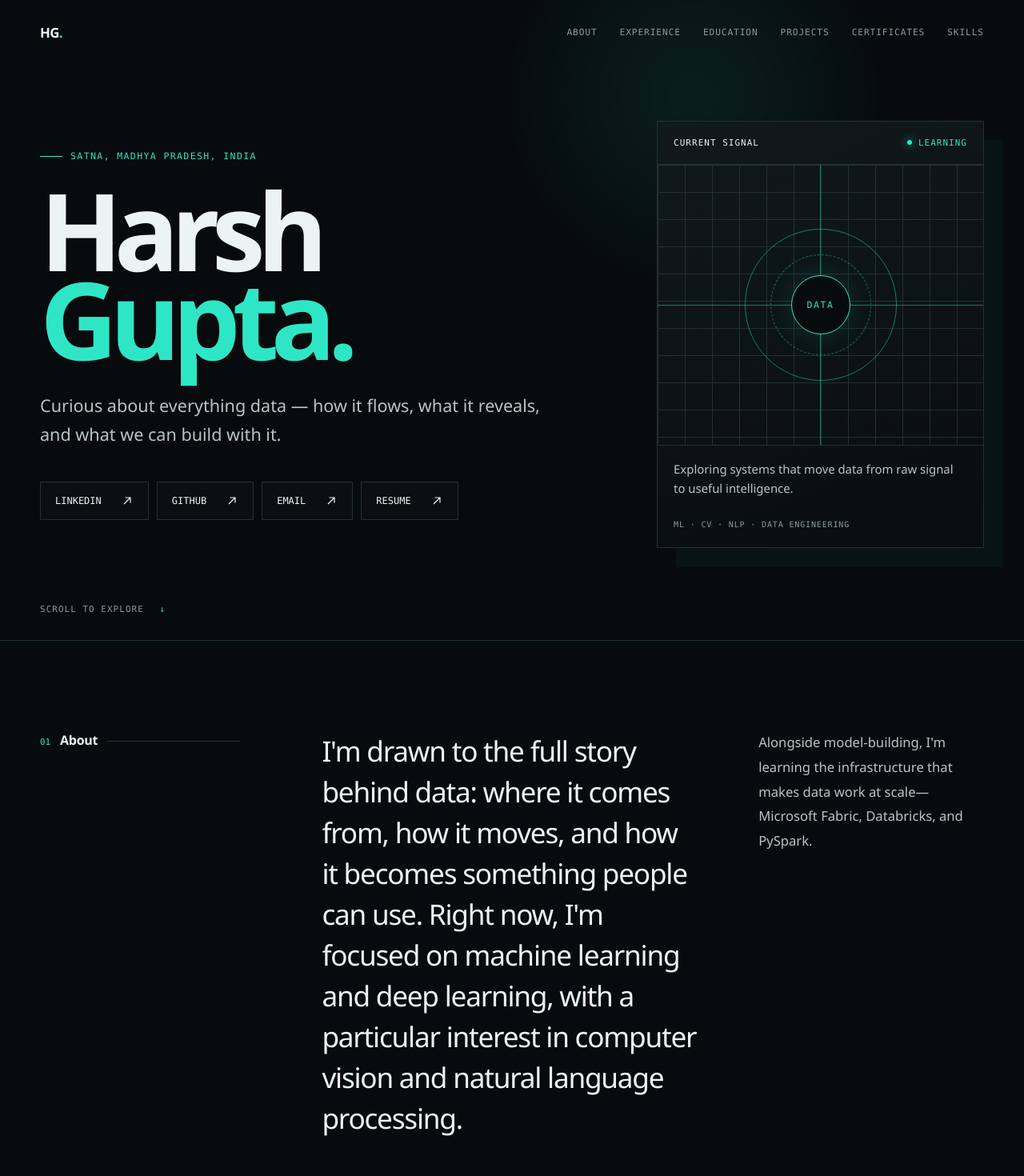
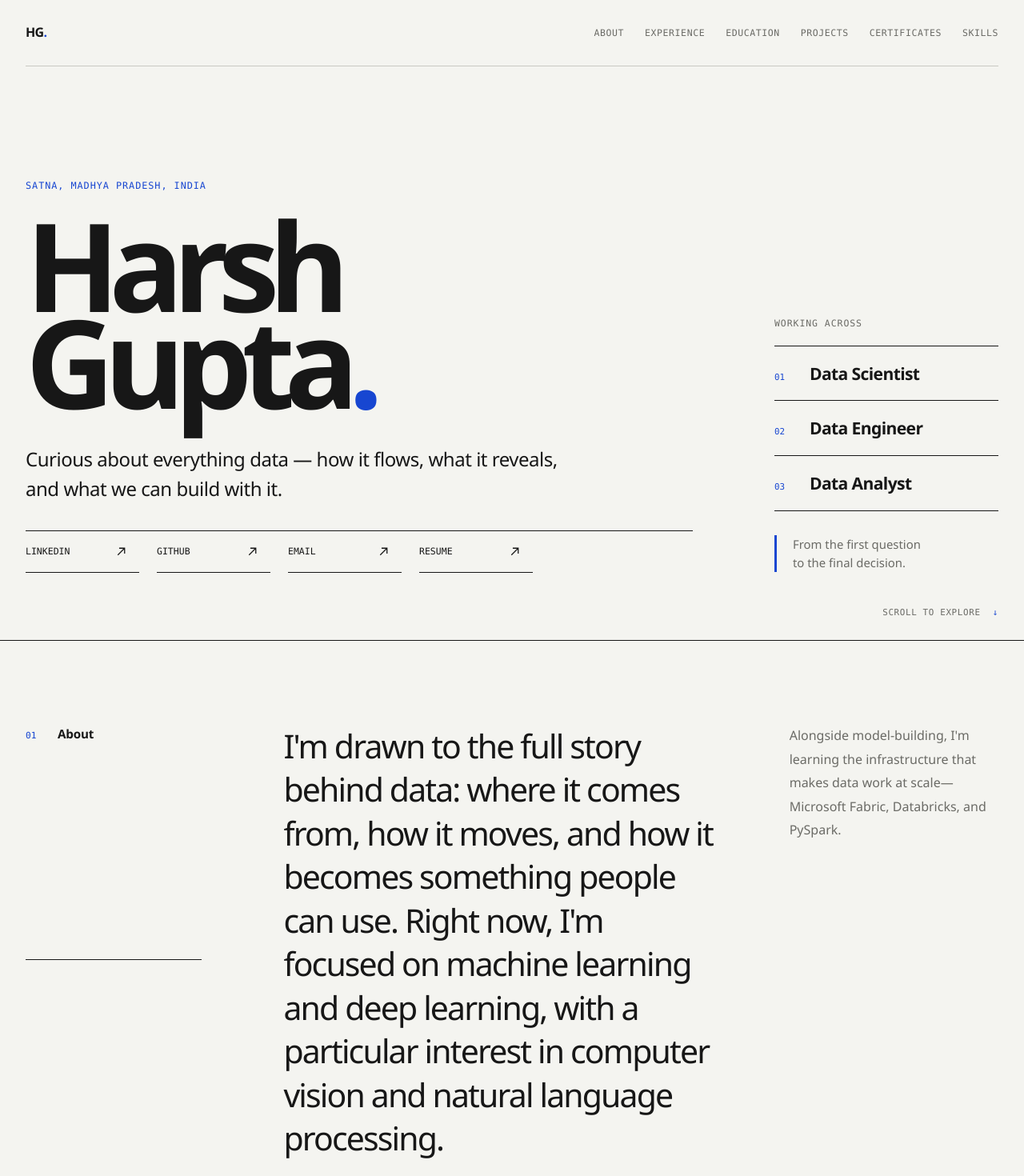
Before and after one commit to hgh11code/harsh-gupta-portfolio, a Next.js app: page / in a window 1280 px wide. Shown: the top 1470 px of the page at 80% size. Built offline with nearby package versions, Linux system fonts and the light colour scheme.

Commit message:
Redesign portfolio with editorial role-focused layout

```diff
--- a/app/globals.css
+++ b/app/globals.css
@@ -1,150 +1,291 @@
 @import "tailwindcss";
 
 :root {
-  --background: #070b0d;
-  --surface: #0d1316;
-  --surface-2: #11191d;
-  --foreground: #ecf4f3;
-  --muted: #8c9a9b;
-  --line: #233034;
-  --accent: #2ee6c5;
-  --accent-soft: rgba(46, 230, 197, 0.1);
-  --font-manrope: "Avenir Next", "Segoe UI", Helvetica, Arial, sans-serif;
-  --font-plex-mono: "Cascadia Code", "SFMono-Regular", Consolas, monospace;
+  --paper: #f4f4f0;
+  --ink: #171717;
+  --muted: #6b6b66;
+  --line: #c9c9c2;
+  --blue: #1746d1;
+  --blue-soft: #e6ebfb;
+  --font-sans: "Avenir Next", "Segoe UI", Helvetica, Arial, sans-serif;
+  --font-mono: "Cascadia Code", "SFMono-Regular", Consolas, monospace;
 }
 
 @theme inline {
-  --color-background: var(--background);
-  --color-foreground: var(--foreground);
-  --font-sans: var(--font-manrope);
-  --font-mono: var(--font-plex-mono);
+  --color-background: var(--paper);
+  --color-foreground: var(--ink);
+  --font-sans: var(--font-sans);
+  --font-mono: var(--font-mono);
 }
 
 * { box-sizing: border-box; }
 html { scroll-behavior: smooth; }
-body { margin: 0; background: var(--background); color: var(--foreground); font-family: var(--font-manrope), sans-serif; font-size: 16px; line-height: 1.6; }
+body {
+  margin: 0;
+  background: var(--paper);
+  color: var(--ink);
+  font-family: var(--font-sans);
+  font-size: 16px;
+  line-height: 1.6;
+}
 a { color: inherit; text-decoration: none; }
-::selection { background: var(--accent); color: var(--background); }
+::selection { background: var(--blue); color: white; }
 
-.site-header { position: absolute; inset: 0 0 auto; z-index: 10; display: flex; align-items: center; justify-content: space-between; width: min(1180px, calc(100% - 48px)); margin: 0 auto; padding: 28px 0; }
-.monogram { font-size: 1.05rem; font-weight: 800; letter-spacing: -0.04em; }
-.monogram span { color: var(--accent); }
-.site-header nav { display: flex; gap: 28px; }
-.site-header nav a { color: var(--muted); font-family: var(--font-plex-mono), monospace; font-size: 0.7rem; letter-spacing: 0.08em; text-transform: uppercase; transition: color 180ms ease; }
-.site-header nav a:hover, .site-header nav a:focus-visible { color: var(--accent); }
+.site-header {
+  position: absolute;
+  inset: 0 0 auto;
+  z-index: 10;
+  display: flex;
+  align-items: center;
+  justify-content: space-between;
+  width: min(1240px, calc(100% - 64px));
+  margin: 0 auto;
+  padding: 28px 0;
+  border-bottom: 1px solid var(--line);
+}
+.monogram { font-size: 1rem; font-weight: 800; letter-spacing: -0.04em; }
+.monogram span { color: var(--blue); }
+.site-header nav { display: flex; gap: 26px; }
+.site-header nav a {
+  color: var(--muted);
+  font-family: var(--font-mono);
+  font-size: 0.72rem;
+  letter-spacing: 0.05em;
+  text-transform: uppercase;
+  transition: color 160ms ease;
+}
+.site-header nav a:hover, .site-header nav a:focus-visible { color: var(--blue); }
 
-.hero { position: relative; display: grid; grid-template-columns: minmax(0, 1.25fr) minmax(320px, 0.75fr); align-items: center; gap: clamp(40px, 7vw, 110px); min-height: 100svh; width: min(1180px, calc(100% - 48px)); margin: 0 auto; padding: 132px 0 96px; }
-.hero::before { content: ""; position: absolute; z-index: -1; top: -20%; right: 7%; width: 560px; height: 560px; border-radius: 50%; background: radial-gradient(circle, rgba(46, 230, 197, 0.09), transparent 66%); filter: blur(12px); }
-.eyebrow, .kicker { color: var(--accent); font-family: var(--font-plex-mono), monospace; font-size: 0.72rem; letter-spacing: 0.12em; text-transform: uppercase; }
-.eyebrow { display: flex; align-items: center; gap: 10px; margin-bottom: 28px; }
-.eyebrow span { display: block; width: 28px; height: 1px; background: var(--accent); }
-h1 { margin: 0; font-size: clamp(4.6rem, 10.5vw, 8.7rem); font-weight: 700; line-height: 0.82; letter-spacing: -0.075em; }
-h1 em { color: var(--accent); font-style: normal; }
-.summary { max-width: 660px; margin: 36px 0 40px; color: #b8c4c4; font-size: clamp(1.1rem, 2vw, 1.35rem); line-height: 1.7; }
-.link-bar { display: flex; flex-wrap: wrap; gap: 10px; }
-.link-bar a { display: inline-flex; align-items: center; gap: 24px; min-height: 48px; padding: 0 18px; border: 1px solid var(--line); background: rgba(13, 19, 22, 0.62); font-family: var(--font-plex-mono), monospace; font-size: 0.75rem; text-transform: uppercase; transition: border-color 180ms ease, background 180ms ease, transform 180ms ease; }
-.link-bar svg, .project-list svg { width: 16px; height: 16px; }
-.link-bar a:hover { transform: translateY(-2px); border-color: var(--accent); background: var(--accent-soft); }
+.hero {
+  position: relative;
+  display: grid;
+  grid-template-columns: minmax(0, 1.65fr) minmax(280px, 0.55fr);
+  align-items: end;
+  gap: clamp(54px, 8vw, 120px);
+  min-height: 100svh;
+  width: min(1240px, calc(100% - 64px));
+  margin: 0 auto;
+  padding: 150px 0 84px;
+}
+.eyebrow, .kicker {
+  color: var(--blue);
+  font-family: var(--font-mono);
+  font-size: 0.74rem;
+  letter-spacing: 0.08em;
+  text-transform: uppercase;
+}
+.eyebrow { margin: 0 0 28px; }
+h1 {
+  margin: 0;
+  font-size: clamp(5rem, 12vw, 10.4rem);
+  font-weight: 750;
+  line-height: 0.79;
+  letter-spacing: -0.085em;
+}
+h1 span { color: var(--blue); }
+.summary {
+  max-width: 680px;
+  margin: 42px 0 34px;
+  font-size: clamp(1.18rem, 2vw, 1.5rem);
+  line-height: 1.55;
+  letter-spacing: -0.02em;
+}
+.link-bar { display: flex; flex-wrap: wrap; border-top: 1px solid var(--ink); }
+.link-bar a {
+  display: inline-flex;
+  align-items: center;
+  justify-content: space-between;
+  gap: 28px;
+  min-width: 142px;
+  min-height: 52px;
+  padding: 0 14px 0 0;
+  border-bottom: 1px solid var(--ink);
+  font-family: var(--font-mono);
+  font-size: 0.72rem;
+  text-transform: uppercase;
+  transition: color 160ms ease, padding 160ms ease;
+}
+.link-bar a + a { margin-left: 22px; }
+.link-bar a:hover { color: var(--blue); padding-left: 6px; }
+.link-bar svg, .project-list svg { width: 17px; height: 17px; }
 
-.signal-card { border: 1px solid var(--line); background: linear-gradient(160deg, rgba(17, 25, 29, 0.96), rgba(8, 13, 15, 0.96)); box-shadow: 24px 24px 0 rgba(46, 230, 197, 0.035); }
-.signal-top, .signal-footer { padding: 18px 20px; }
-.signal-top { display: flex; justify-content: space-between; border-bottom: 1px solid var(--line); font-family: var(--font-plex-mono), monospace; font-size: 0.68rem; letter-spacing: 0.1em; text-transform: uppercase; }
-.status-dot { display: flex; align-items: center; gap: 8px; color: var(--accent); }
-.status-dot::before { content: ""; width: 6px; height: 6px; border-radius: 50%; background: var(--accent); box-shadow: 0 0 12px var(--accent); }
-.signal-visual { position: relative; display: grid; place-items: center; aspect-ratio: 1 / 0.86; overflow: hidden; background-image: linear-gradient(var(--line) 1px, transparent 1px), linear-gradient(90deg, var(--line) 1px, transparent 1px); background-size: 34px 34px; }
-.signal-visual::before, .signal-visual::after { content: ""; position: absolute; background: var(--accent); opacity: 0.48; }
-.signal-visual::before { width: 1px; height: 100%; }
-.signal-visual::after { width: 100%; height: 1px; }
-.orbit { position: absolute; border: 1px solid rgba(46, 230, 197, 0.48); border-radius: 50%; }
-.orbit-one { width: 190px; height: 190px; }
-.orbit-two { width: 126px; height: 126px; border-style: dashed; animation: spin 16s linear infinite; }
-.core { z-index: 1; display: grid; place-items: center; width: 74px; height: 74px; border: 1px solid var(--accent); border-radius: 50%; background: var(--background); color: var(--accent); font-family: var(--font-plex-mono), monospace; font-size: 0.72rem; letter-spacing: 0.14em; box-shadow: 0 0 38px rgba(46, 230, 197, 0.14); }
-.signal-footer { border-top: 1px solid var(--line); }
-.signal-footer p { margin: 0 0 18px; color: #b9c5c5; font-size: 0.93rem; }
-.signal-footer span { color: var(--muted); font-family: var(--font-plex-mono), monospace; font-size: 0.63rem; letter-spacing: 0.08em; }
-.scroll-cue { position: absolute; bottom: 30px; left: 0; color: var(--muted); font-family: var(--font-plex-mono), monospace; font-size: 0.68rem; text-transform: uppercase; letter-spacing: 0.1em; }
-.scroll-cue span { margin-left: 12px; color: var(--accent); }
+.roles-panel { padding-bottom: 1px; }
+.roles-label {
+  margin: 0 0 18px;
+  color: var(--muted);
+  font-family: var(--font-mono);
+  font-size: 0.72rem;
+  letter-spacing: 0.08em;
+  text-transform: uppercase;
+}
+.roles-panel ol { margin: 0; padding: 0; border-top: 1px solid var(--ink); list-style: none; }
+.roles-panel li {
+  display: grid;
+  grid-template-columns: 34px 1fr;
+  align-items: baseline;
+  gap: 10px;
+  padding: 17px 0;
+  border-bottom: 1px solid var(--ink);
+}
+.roles-panel li span { color: var(--blue); font-family: var(--font-mono); font-size: 0.68rem; }
+.roles-panel li strong { font-size: clamp(1.05rem, 1.7vw, 1.32rem); letter-spacing: -0.03em; }
+.roles-note {
+  margin: 30px 0 0 auto;
+  padding-left: 20px;
+  border-left: 3px solid var(--blue);
+  color: var(--muted);
+  font-size: 0.93rem;
+  line-height: 1.55;
+}
+.scroll-cue {
+  position: absolute;
+  bottom: 26px;
+  right: 0;
+  color: var(--muted);
+  font-family: var(--font-mono);
+  font-size: 0.68rem;
+  letter-spacing: 0.06em;
+  text-transform: uppercase;
+}
+.scroll-cue span { margin-left: 8px; color: var(--blue); }
 
-.content-shell { border-top: 1px solid var(--line); }
-.content-section { display: grid; grid-template-columns: 250px minmax(0, 1fr); gap: clamp(32px, 8vw, 120px); width: min(1180px, calc(100% - 48px)); margin: 0 auto; padding: 112px 0; border-bottom: 1px solid var(--line); scroll-margin-top: 28px; }
-.section-heading { display: flex; align-items: flex-start; gap: 12px; }
-.section-heading span { color: var(--accent); font-family: var(--font-plex-mono), monospace; font-size: 0.68rem; padding-top: 6px; }
-.section-heading h2 { margin: 0; font-size: 1rem; font-weight: 650; letter-spacing: -0.02em; }
-.section-heading div { flex: 1; height: 1px; margin-top: 13px; background: var(--line); }
+.content-shell { border-top: 1px solid var(--ink); }
+.content-section {
+  display: grid;
+  grid-template-columns: 220px minmax(0, 1fr);
+  gap: clamp(40px, 8vw, 130px);
+  width: min(1240px, calc(100% - 64px));
+  margin: 0 auto;
+  padding: 104px 0;
+  border-bottom: 1px solid var(--line);
+  scroll-margin-top: 28px;
+}
+.section-heading { display: grid; grid-template-columns: 28px 1fr; align-items: baseline; gap: 12px; }
+.section-heading span, .item-index {
+  color: var(--blue);
+  font-family: var(--font-mono);
+  font-size: 0.7rem;
+}
+.section-heading h2 { margin: 0; font-size: 0.95rem; font-weight: 700; letter-spacing: -0.01em; }
+.section-heading div { grid-column: 1 / -1; height: 1px; margin-top: 8px; background: var(--ink); }
 .section-body { min-width: 0; }
-.about-copy { display: grid; grid-template-columns: 1.25fr 0.75fr; gap: clamp(30px, 6vw, 76px); }
-.about-copy p { margin: 0; color: #b9c5c5; font-size: 1.04rem; line-height: 1.85; }
-.about-copy p:first-child { color: var(--foreground); font-size: clamp(1.45rem, 2.8vw, 2.2rem); line-height: 1.45; letter-spacing: -0.035em; }
-.timeline { position: relative; }
-.timeline::before { content: ""; position: absolute; top: 10px; bottom: 10px; left: 5px; width: 1px; background: var(--line); }
-.timeline-item { position: relative; display: grid; grid-template-columns: 165px minmax(0, 1fr); gap: 36px; padding-left: 34px; }
-.timeline-marker { position: absolute; top: 7px; left: 0; width: 11px; height: 11px; border: 2px solid var(--accent); border-radius: 50%; background: var(--background); box-shadow: 0 0 14px rgba(46, 230, 197, 0.35); }
-.timeline-date, time { color: var(--muted); font-family: var(--font-plex-mono), monospace; font-size: 0.72rem; letter-spacing: 0.04em; }
-h3 { margin: 8px 0 14px; font-size: clamp(1.25rem, 2.4vw, 1.7rem); line-height: 1.35; letter-spacing: -0.03em; }
+
+.about-copy { display: grid; grid-template-columns: 1.35fr 0.65fr; gap: clamp(34px, 7vw, 92px); }
+.about-copy p { margin: 0; color: var(--muted); font-size: 1rem; line-height: 1.85; }
+.about-copy p:first-child {
+  color: var(--ink);
+  font-size: clamp(1.65rem, 3.2vw, 2.65rem);
+  line-height: 1.33;
+  letter-spacing: -0.045em;
+}
+
+.timeline { border-top: 1px solid var(--ink); }
+.timeline-item { display: grid; grid-template-columns: 180px minmax(0, 1fr); gap: 42px; padding: 28px 0 0; }
+.timeline-marker { display: none; }
+.timeline-date, time { color: var(--muted); font-family: var(--font-mono); font-size: 0.75rem; letter-spacing: 0.02em; }
+h3 { margin: 8px 0 14px; font-size: clamp(1.25rem, 2.2vw, 1.7rem); line-height: 1.35; letter-spacing: -0.035em; }
 .muted { color: var(--muted); }
-.timeline-item .muted { max-width: 610px; margin: 0; }
-.education-list { border-top: 1px solid var(--line); }
-.education-item { display: grid; grid-template-columns: 52px minmax(0, 1fr) auto; gap: 20px; align-items: center; padding: 28px 0; border-bottom: 1px solid var(--line); }
-.item-index { color: var(--accent); font-family: var(--font-plex-mono), monospace; font-size: 0.68rem; }
-.education-item h3 { margin: 0 0 4px; font-size: 1.12rem; }
-.education-item p { margin: 0; color: var(--muted); font-size: 0.92rem; }
-.projects-wrap { display: grid; grid-template-columns: 1fr 1fr; gap: 28px; }
-.subhead-row { display: flex; align-items: center; justify-content: space-between; margin-bottom: 14px; }
+.timeline-item .muted { max-width: 640px; margin: 0; }
+
+.education-list { border-top: 1px solid var(--ink); }
+.education-item {
+  display: grid;
+  grid-template-columns: 48px minmax(0, 1fr) auto;
+  gap: 20px;
+  align-items: center;
+  padding: 27px 0;
+  border-bottom: 1px solid var(--line);
+}
+.education-item h3 { margin: 0 0 3px; font-size: 1.14rem; }
+.education-item p { margin: 0; color: var(--muted); font-size: 0.94rem; }
+
+.projects-wrap { display: grid; grid-template-columns: 1fr 1fr; gap: 42px; }
+.subhead-row { display: flex; align-items: baseline; justify-content: space-between; padding-bottom: 12px; border-bottom: 1px solid var(--ink); }
 .subhead-row h3 { margin: 0; font-size: 1rem; }
-.subhead-row span { color: var(--accent); font-family: var(--font-plex-mono), monospace; font-size: 0.68rem; }
-.empty-state { min-height: 190px; padding: 22px; border: 1px solid var(--line); background: var(--surface); }
-.empty-state span { color: #566366; font-family: var(--font-plex-mono), monospace; font-size: 0.68rem; }
-.empty-state p { margin: 84px 0 0; color: var(--muted); }
-.project-list { border-top: 1px solid var(--line); }
-.project-list a { display: flex; justify-content: space-between; align-items: center; padding: 22px 4px; border-bottom: 1px solid var(--line); transition: color 180ms ease, padding 180ms ease; }
-.project-list a:hover { color: var(--accent); padding-left: 10px; }
-.certificate-grid { display: grid; grid-template-columns: repeat(3, 1fr); gap: 14px; }
-.certificate-group { min-height: 250px; padding: 22px; border: 1px solid var(--line); background: var(--surface); }
-.certificate-group h3 { margin: 52px 0 20px; font-size: 1rem; }
+.subhead-row span { color: var(--blue); font-family: var(--font-mono); font-size: 0.7rem; }
+.empty-state { min-height: 150px; padding: 22px 0; }
+.empty-state span { color: var(--blue); font-family: var(--font-mono); font-size: 0.7rem; }
+.empty-state p { margin: 54px 0 0; color: var(--muted); }
+.project-list { border-bottom: 1px solid var(--line); }
+.project-list a { display: flex; justify-content: space-between; align-items: center; padding: 20px 0; border-bottom: 1px solid var(--line); transition: color 160ms ease, padding 160ms ease; }
+.project-list a:hover { color: var(--blue); padding-left: 8px; }
+
+.certificate-grid { display: grid; grid-template-columns: repeat(3, 1fr); border-top: 1px solid var(--ink); }
+.certificate-group { min-height: 230px; padding: 24px 24px 24px 0; border-right: 1px solid var(--line); }
+.certificate-group + .certificate-group { padding-left: 24px; }
+.certificate-group:last-child { border-right: 0; }
+.certificate-group h3 { margin: 48px 0 20px; font-size: 1rem; }
 .certificate-group ul { margin: 0; padding: 0; list-style: none; }
-.certificate-group li { padding-top: 14px; border-top: 1px solid var(--line); color: #b9c5c5; font-size: 0.88rem; }
-.certificate-group .muted { margin-top: 20px; font-size: 0.88rem; }
-.skills-placeholder { display: flex; align-items: center; gap: 36px; min-height: 220px; padding: 36px; border: 1px dashed #344246; background: linear-gradient(90deg, var(--surface), transparent); }
-.plus { display: grid; place-items: center; flex: 0 0 82px; height: 82px; border: 1px solid var(--line); color: var(--accent); font-family: var(--font-plex-mono), monospace; font-size: 2rem; }
-.skills-placeholder h3 { margin: 8px 0; }
+.certificate-group li { padding-top: 13px; border-top: 1px solid var(--line); color: var(--muted); font-size: 0.9rem; }
+.certificate-group .muted { margin-top: 18px; font-size: 0.9rem; }
+
+.skills-placeholder {
+  display: grid;
+  grid-template-columns: 92px 1fr;
+  gap: 34px;
+  align-items: center;
+  min-height: 190px;
+  padding: 30px;
+  border: 1px solid var(--ink);
+  background: var(--blue-soft);
+}
+.plus { display: grid; place-items: center; width: 82px; height: 82px; border: 1px solid var(--blue); color: var(--blue); font-family: var(--font-mono); font-size: 2rem; }
+.skills-placeholder h3 { margin: 7px 0; }
 .skills-placeholder p { margin-top: 0; }
-footer { display: grid; grid-template-columns: 1fr auto 1fr; align-items: center; width: min(1180px, calc(100% - 48px)); margin: 0 auto; padding: 52px 0; color: var(--muted); font-family: var(--font-plex-mono), monospace; font-size: 0.68rem; text-transform: uppercase; letter-spacing: 0.08em; }
+
+footer {
+  display: grid;
+  grid-template-columns: 1fr auto 1fr;
+  align-items: center;
+  width: min(1240px, calc(100% - 64px));
+  margin: 0 auto;
+  padding: 48px 0;
+  color: var(--muted);
+  font-family: var(--font-mono);
+  font-size: 0.68rem;
+  letter-spacing: 0.05em;
+  text-transform: uppercase;
+}
 footer p { margin: 2px 0; }
-.footer-name { color: var(--foreground); font-family: var(--font-manrope), sans-serif; font-size: 0.88rem; font-weight: 700; letter-spacing: 0; text-transform: none; }
-.footer-links { display: flex; gap: 10px; }
-.footer-links a { display: grid; place-items: center; width: 38px; height: 38px; border: 1px solid var(--line); transition: color 180ms ease, border-color 180ms ease; }
-.footer-links a:hover { color: var(--accent); border-color: var(--accent); }
+.footer-name { color: var(--ink); font-family: var(--font-sans); font-size: 0.9rem; font-weight: 750; letter-spacing: 0; text-transform: none; }
+.footer-links { display: flex; gap: 8px; }
+.footer-links a { display: grid; place-items: center; width: 38px; height: 38px; border: 1px solid var(--ink); transition: color 160ms ease, background 160ms ease; }
+.footer-links a:hover { color: white; background: var(--blue); border-color: var(--blue); }
 .footer-links svg { width: 17px; height: 17px; }
 .footer-location { text-align: right; }
 
-@keyframes spin { to { transform: rotate(360deg); } }
-
 @media (max-width: 900px) {
   .site-header nav { display: none; }
-  .hero { grid-template-columns: 1fr; padding-top: 140px; }
-  .signal-card { width: min(100%, 500px); }
+  .hero { grid-template-columns: 1fr; align-items: start; padding-top: 136px; }
+  .roles-panel { width: min(100%, 520px); }
   .scroll-cue { display: none; }
-  .content-section { grid-template-columns: 1fr; gap: 44px; padding: 82px 0; }
-  .section-heading div { max-width: 100px; }
+  .content-section { grid-template-columns: 1fr; gap: 42px; padding: 80px 0; }
+  .section-heading div { max-width: 180px; }
   .about-copy { grid-template-columns: 1fr; }
 }
 
 @media (max-width: 640px) {
-  .site-header, .hero, .content-section, footer { width: min(100% - 32px, 1180px); }
-  .hero { padding-bottom: 72px; }
-  h1 { font-size: clamp(4.2rem, 23vw, 6rem); }
-  .link-bar a { flex: 1 1 calc(50% - 10px); justify-content: space-between; }
+  .site-header, .hero, .content-section, footer { width: min(100% - 32px, 1240px); }
+  .hero { padding-bottom: 64px; }
+  h1 { font-size: clamp(4.7rem, 24vw, 7rem); }
+  .summary { margin-top: 34px; }
+  .link-bar { display: grid; grid-template-columns: 1fr 1fr; }
+  .link-bar a { min-width: 0; }
+  .link-bar a + a { margin-left: 0; }
+  .timeline-item { grid-template-columns: 1fr; gap: 10px; }
+  .education-item { grid-template-columns: 32px 1fr; }
+  .education-item time { grid-column: 2; }
   .projects-wrap, .certificate-grid { grid-template-columns: 1fr; }
-  .timeline-item { grid-template-columns: 1fr; gap: 12px; }
-  .education-item { grid-template-columns: 36px 1fr; }
-  .education-item time { grid-column: 2; }
-  .skills-placeholder { align-items: flex-start; flex-direction: column; }
-  footer { grid-template-columns: 1fr auto; gap: 30px; }
+  .certificate-group, .certificate-group + .certificate-group { min-height: 190px; padding: 24px 0; border-right: 0; border-bottom: 1px solid var(--line); }
+  .certificate-group:last-child { border-bottom: 0; }
+  .certificate-group h3 { margin-top: 30px; }
+  .skills-placeholder { grid-template-columns: 1fr; }
+  footer { grid-template-columns: 1fr auto; gap: 28px; }
   .footer-links { justify-self: end; }
   .footer-location { grid-column: 1 / -1; text-align: left; }
 }
 
 @media (prefers-reduced-motion: reduce) {
   html { scroll-behavior: auto; }
-  *, *::before, *::after { animation-duration: 0.01ms !important; animation-iteration-count: 1 !important; transition-duration: 0.01ms !important; }
+  *, *::before, *::after { transition-duration: 0.01ms !important; }
 }
--- a/app/layout.tsx
+++ b/app/layout.tsx
@@ -2,8 +2,8 @@ import type { Metadata } from "next";
 import "./globals.css";
 
 export const metadata: Metadata = {
-  title: "Harsh Gupta — Data Science & AI",
-  description: "Portfolio of Harsh Gupta, a data science and AI student exploring machine learning, computer vision, NLP, and data engineering.",
+  title: "Harsh Gupta — Data Scientist, Engineer & Analyst",
+  description: "Portfolio of Harsh Gupta, working across data science, data engineering, and analytics with a focus on machine learning, computer vision, and NLP.",
 };
 
 export default function RootLayout({ children }: LayoutProps<"/">) {
--- a/app/page.tsx
+++ b/app/page.tsx
@@ -48,8 +48,8 @@ export default function Home() {
 
       <section className="hero" id="top">
         <div className="hero-copy">
-          <p className="eyebrow"><span /> Satna, Madhya Pradesh, India</p>
-          <h1>Harsh<br /><em>Gupta.</em></h1>
+          <p className="eyebrow">Satna, Madhya Pradesh, India</p>
+          <h1>Harsh<br />Gupta<span>.</span></h1>
           <p className="summary">Curious about everything data — how it flows, what it reveals, and what we can build with it.</p>
           <div className="link-bar" aria-label="Profile links">
             {profileLinks.map((link) => (
@@ -60,10 +60,14 @@ export default function Home() {
           </div>
         </div>
 
-        <aside className="signal-card" aria-label="Current focus">
-          <div className="signal-top"><span>Current signal</span><span className="status-dot">Learning</span></div>
-          <div className="signal-visual" aria-hidden="true"><div className="orbit orbit-one" /><div className="orbit orbit-two" /><div className="core">DATA</div></div>
-          <div className="signal-footer"><p>Exploring systems that move data from raw signal to useful intelligence.</p><span>ML · CV · NLP · DATA ENGINEERING</span></div>
+        <aside className="roles-panel" aria-label="Professional roles">
+          <p className="roles-label">Working across</p>
+          <ol>
+            <li><span>01</span><strong>Data Scientist</strong></li>
+            <li><span>02</span><strong>Data Engineer</strong></li>
+            <li><span>03</span><strong>Data Analyst</strong></li>
+          </ol>
+          <p className="roles-note">From the first question<br />to the final decision.</p>
         </aside>
         <a className="scroll-cue" href="#about">Scroll to explore <span>↓</span></a>
       </section>
@@ -126,7 +130,7 @@ export default function Home() {
       </div>
 
       <footer>
-        <div><p className="footer-name">Harsh Gupta</p><p>Data Science & AI</p></div>
+        <div><p className="footer-name">Harsh Gupta</p><p>Data Scientist · Engineer · Analyst</p></div>
         <div className="footer-links" aria-label="Contact links"><a href="mailto:gupta059harsh@gmail.com" aria-label="Email Harsh Gupta"><MailIcon /></a><a href="https://www.linkedin.com/in/harsh-059-gupta" target="_blank" rel="noreferrer" aria-label="Harsh Gupta on LinkedIn"><LinkedInIcon /></a><a href="https://github.com/hgh11code" target="_blank" rel="noreferrer" aria-label="Harsh Gupta on GitHub"><GitHubIcon /></a></div>
         <p className="footer-location">Satna, India · 2026</p>
       </footer>
```
